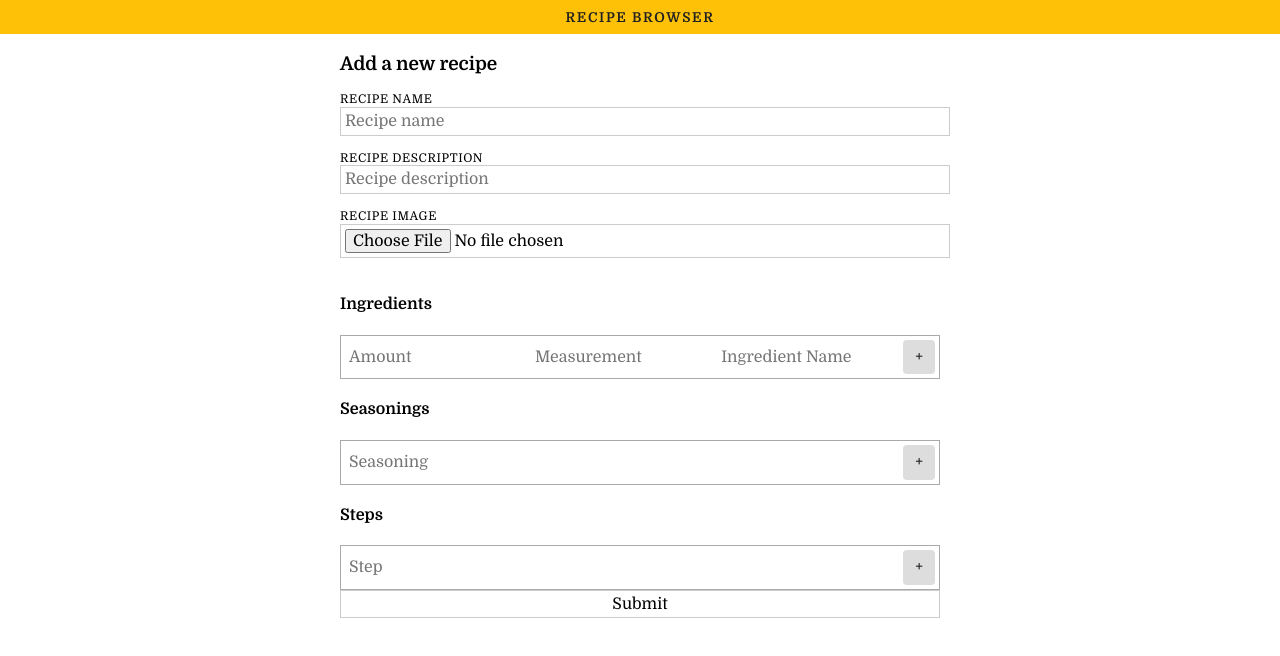
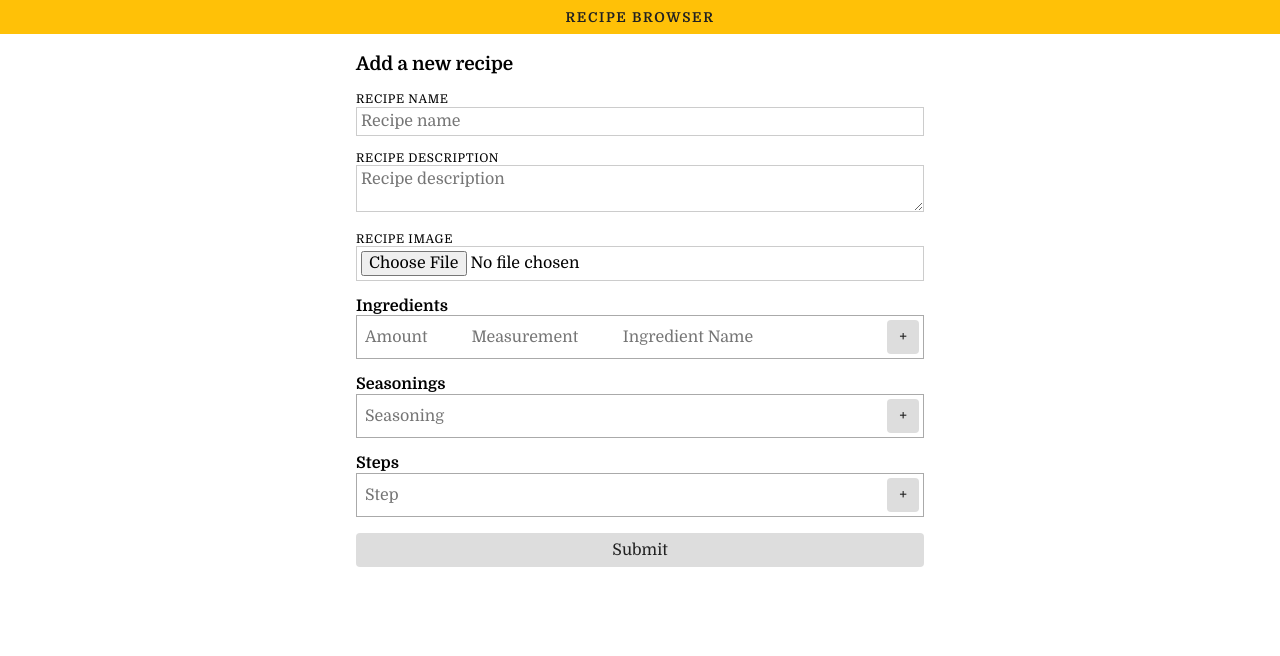
Before and after one commit to acrawford13/recipe-browser, a React app: page /recipes/add in a window 1280 px wide. Shown: the top 656 px of the page. Built offline with nearby package versions, Linux system fonts and the light colour scheme.

Commit message:
Fix up form styling

```diff
--- a/src/components/UI/Forms/Input/Input.js
+++ b/src/components/UI/Forms/Input/Input.js
@@ -4,6 +4,19 @@ const input = (props) => {
     switch (props.fieldType) {
         case 'select':
             return <select value={props.value}>{props.options.map(item => (<option value={item.value}>{item.displayValue}</option>))}</select>;
+        case 'textarea':
+            if (props.label) {
+                return <div><label htmlFor={props.id}>{props.label}</label><textarea
+                style={props.style}
+                value={props.value}
+                onChange={(e) => {props.changed(e, props.id)}}
+                placeholder={props.placeholder} /></div>
+            }
+            return <textarea
+                style={props.style}
+                value={props.value}
+                onChange={(e) => {props.changed(e, props.id)}}
+                placeholder={props.placeholder} />
         default:
             if (props.label) {
                 return <div><label htmlFor={props.id}>{props.label}</label><input
@@ -12,14 +25,16 @@ const input = (props) => {
                     value={props.value}
                     onChange={(e) => {props.changed(e, props.id)}}
                     placeholder={props.placeholder}
-                    type={props.type} /></div>
+                    type={props.type}
+                    size={props.size ? props.size : props.placeholder.length} /></div>
             }
             return <input
                 style={props.style}
                 value={props.value}
                 onChange={(e) => {props.changed(e, props.id)}}
                 placeholder={props.placeholder}
-                type={props.type} />
+                type={props.type}
+                size={props.size ? props.size : props.placeholder.length} />
     }
 }
 
--- a/src/components/UI/Forms/Sections/MultiFieldFormSection/MultiFieldFormSection.js
+++ b/src/components/UI/Forms/Sections/MultiFieldFormSection/MultiFieldFormSection.js
@@ -26,7 +26,7 @@ const multiFieldFormSection = (props) => {
     // function to return default props
     const defaultProps = (field) => ({
         key: field.id,
-        style: {flexGrow: field.flex},
+        size: field.size,
         type: field.type,
         options: field.options,
         inputType: field.inputType,
--- a/src/containers/RecipeForm/RecipeForm.js
+++ b/src/containers/RecipeForm/RecipeForm.js
@@ -15,7 +15,7 @@ class recipeForm extends Component {
                     value: '',
                 },
                 description: {
-                    type: 'text',
+                    fieldType: 'textarea',
                     placeholder: 'Recipe description',
                     label: 'Recipe description',
                     value: '',
@@ -34,19 +34,17 @@ class recipeForm extends Component {
                             type: 'text',
                             placeholder: 'Amount',
                             value: '',
-                            flex: 1,
                         },
                         measurement: {
                             type: 'text',
                             placeholder: 'Measurement',
                             value: '',
-                            flex: 1,
                         },
                         name: {
                             type: 'text',
                             placeholder: 'Ingredient Name',
                             value: '',
-                            flex: 2,
+                            size: 24,
                         },
                     },
                     data: {},
@@ -110,11 +108,9 @@ class recipeForm extends Component {
         e.preventDefault();
 
         const section = this.state.form.fields[fieldId];
-        const valuesToCopy = {};
         const defaultValues = {};
 
         for (let key in section.defaultFields){
-            valuesToCopy[key] = {...section.defaultFields[key]};
             defaultValues[key] = update(section.defaultFields[key], {value: {$set: ''}});
         }
 
@@ -124,7 +120,7 @@ class recipeForm extends Component {
                     [fieldId]: {
                         data: {
                             $merge: {
-                                [fieldId + new Date().getTime()]: valuesToCopy,
+                                [fieldId + new Date().getTime()]: section.defaultFields,
                             }
                         },
                         defaultFields: {
@@ -136,16 +132,16 @@ class recipeForm extends Component {
         });
     }
 
-    removeInputHandler = (e, id, fieldId) =>{
+    removeInputHandler = (e, dataId, groupId) =>{
         e.preventDefault();
-        const section = this.state.form.fields[fieldId];
+        const section = this.state.form.fields[groupId];
         const updatedData = section.data;
-        delete updatedData[id];
+        delete updatedData[dataId];
 
         this.setState({
             form: update(this.state.form, {
                 fields: {
-                    [fieldId]: {
+                    [groupId]: {
                         data: {
                             $set: updatedData
                         }
@@ -155,14 +151,14 @@ class recipeForm extends Component {
         });
     }
 
-    editExistingInputHandler = (e, id, id2, fieldId) => {
+    editExistingInputHandler = (e, dataId, fieldId, groupId) => {
         this.setState({
             form: update(this.state.form, {
                 fields: {
-                    [fieldId]: {
+                    [groupId]: {
                         data: {
-                            [id]: {
-                                [id2]: {
+                            [dataId]: {
+                                [fieldId]: {
                                     value: {$set: e.target.value}
                                 }
                             }
@@ -173,13 +169,13 @@ class recipeForm extends Component {
         })
     }
 
-    editActiveInputHandler = (e, field, fieldId) => {
+    editActiveInputHandler = (e, fieldId, groupId) => {
         this.setState({
             form: update(this.state.form, {
                 fields: {
-                    [fieldId]: {
+                    [groupId]: {
                         defaultFields: {
-                            [field]: {
+                            [fieldId]: {
                                 value: {$set: e.target.value}
                             }
                         }
@@ -221,7 +217,10 @@ class recipeForm extends Component {
         });
 
         return (
-            <form className="form" onSubmit={(e) => {e.preventDefault()}}>
+            <form className="form" onSubmit={(e) => {
+                    e.preventDefault();
+                    console.log(formData);
+                }}>
                 {formData}
                 <input type="submit" value="Submit" />
             </form>)
--- a/src/index.scss
+++ b/src/index.scss
@@ -7,10 +7,12 @@ $nectarine: #ffc107;
 
 * {
     font-family: 'Domine', serif;
+    box-sizing: border-box;
 }
 
 button,
-.button {
+.button,
+.form input[type="submit"] {
     border-radius: 0.25rem;
     background-color: #ddd;
     color: #212121;
@@ -61,6 +63,10 @@ button,
 }
 
 .form {
+    h4 {
+        margin: 0;
+    }
+
     label {
         font-size: 0.75rem;
         display: block;
@@ -68,9 +74,15 @@ button,
         letter-spacing: 0.6px;
     }
 
+    textarea {
+        margin-bottom: 1rem;
+        max-width: 100%;
+        min-width: 100%;
+        padding: 0.25rem;
+        border: 0.5px solid #ccc;
+    }
+
     input {
-        // min-width: 0;
-        flex: auto;
         background-color: transparent;
         margin-bottom: 1rem;
         width: 100%;
@@ -85,12 +97,18 @@ button,
     .multiInput-row {
         display: flex;
         padding: 0.25rem;
+        flex-wrap: wrap;
+
+        &:not(.multiInput-row--active){
+            background-color: lighten($nectarine, 45);
+        }
 
         &:not(.multiInput-row--active):nth-child(2n){
             background-color: lighten($nectarine, 35);
         }
 
         &--active {
+            margin-bottom: 1rem;
             background-color: #fff;
             border: 0.5px solid #aaa;
         }
@@ -100,6 +118,8 @@ button,
             border: none;
             padding: 0.25rem;
             margin-right: 0.25rem;
+            width: auto;
+            flex: auto;
         }
     }
 }
```
